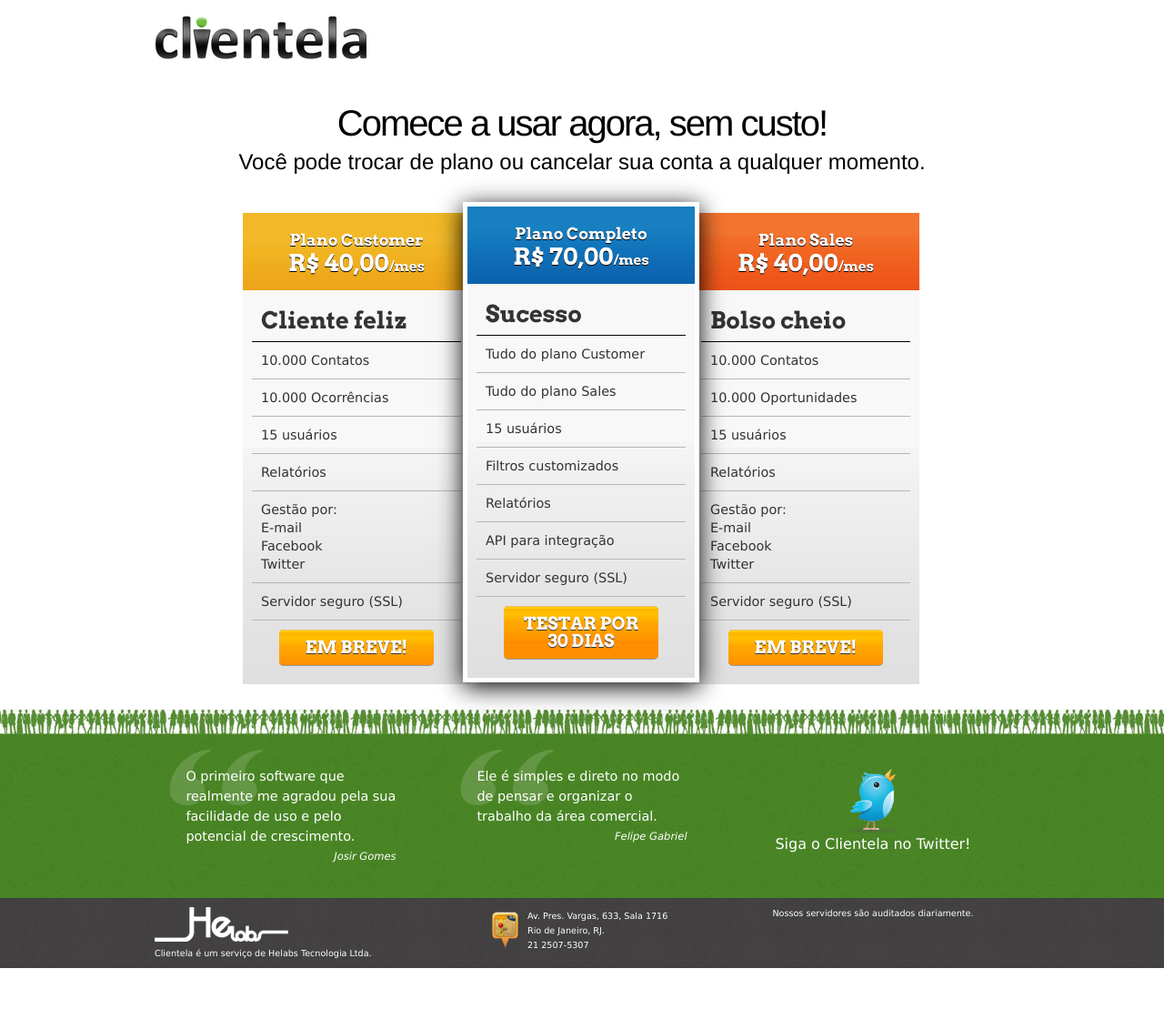
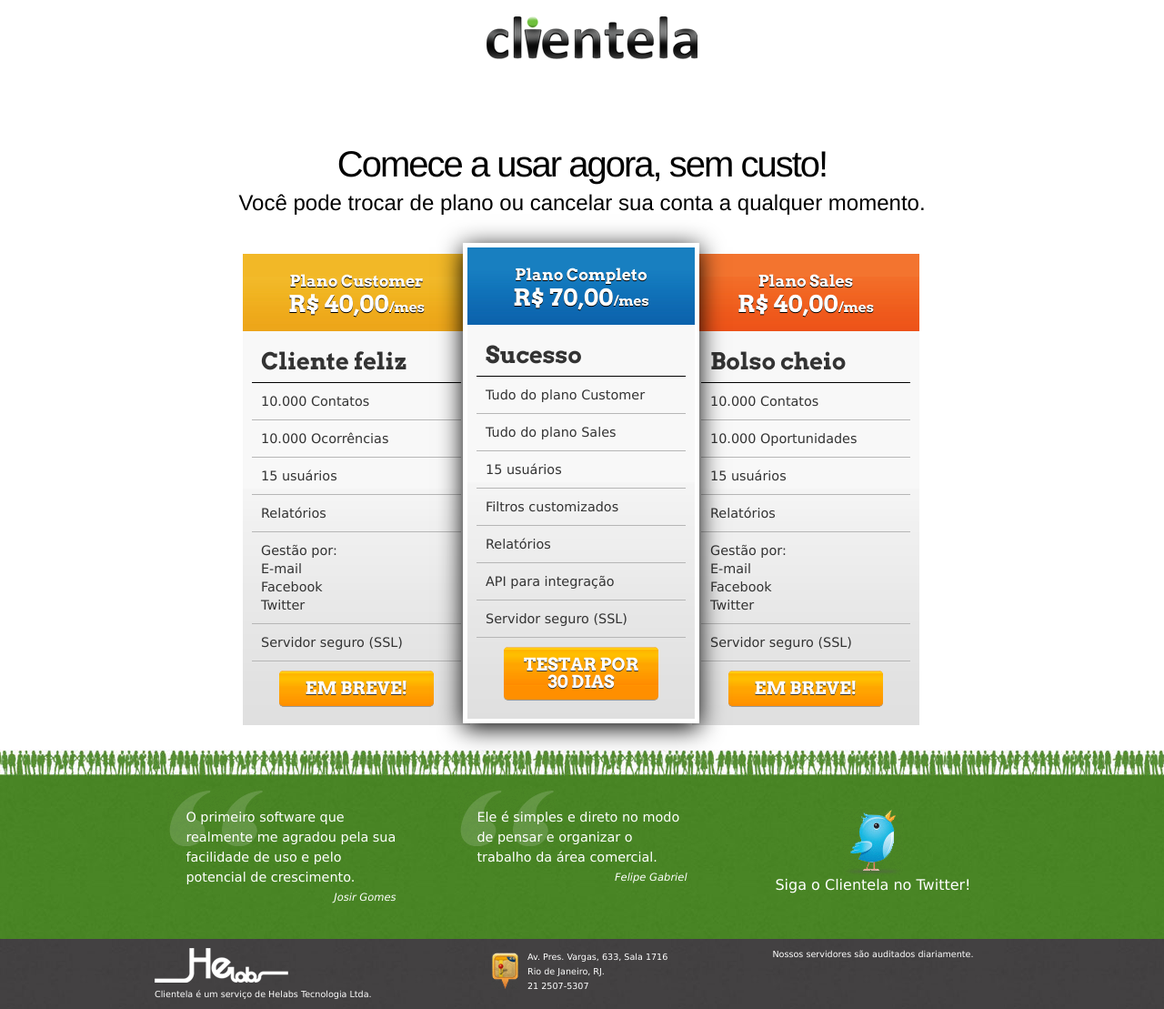
Before and after one commit to mergulhao/site-clientela, a Jekyll site: the page built from planos.html, in a window 1280 px wide. Shown: the whole page at 91% size. Built offline with Jekyll 4.4.1, drawn with Linux system fonts in a browser that asks for light colours; nearby versions of some CDN libraries; before the commit the page ends 1064 px from its top, so only the background shows below that.

Commit message:
create layout with centralized header

```diff
--- /dev/null
+++ b/_layouts/header_centralized.html
@@ -0,0 +1,101 @@
+<!DOCTYPE html PUBLIC "-//W3C//DTD XHTML 1.0 Strict//EN" "http://www.w3.org/TR/xhtml1/DTD/xhtml1-strict.dtd">
+<html xmlns="http://www.w3.org/1999/xhtml" xml:lang="pt" lang="pt-br">
+<head>
+<meta http-equiv="content-type" content="text/html; charset=utf-8" />
+<title>CRM. {{ page.title }} Gestão de Relacionamento para Empresas e Profissionais Liberais. Clientela.</title>
+<script src="//cdn.optimizely.com/js/8044021.js"></script>
+<script type="text/javascript" src="http://ajax.googleapis.com/ajax/libs/jquery/1.4/jquery.min.js"></script>
+<script type="text/javascript" src="/fancybox/jquery.fancybox-1.3.4.pack.js"></script>
+<link rel="stylesheet" type="text/css" href="/fancybox/jquery.fancybox-1.3.4.css" media="screen" />
+
+<link rel="stylesheet" type="text/css" href="/css/reset.css">
+<link rel="stylesheet" type="text/css" href="/css/960.css">
+<link rel="stylesheet" type="text/css" href="/css/color.css">
+</head>
+<body>
+<div id="header" class="container_12">
+  <div id="logo-center" class="grid_6">
+    <h1><a href="/">Gestão de Relacionamento para Empresas e Profissionais Liberais.</a></h1>
+  </div>
+
+  <div class="grid_1">
+    &nbsp;
+  </div>
+
+  <div id="menu" class="grid_5">
+    <!-- a href="#conheca">O que fazemos?</a>
+    <a href="#planos">Planos</a>
+    <a href="/blog">Blog</a -->
+  </div>
+  <div class="clear">&nbsp;</div>
+</div>
+
+{{ content }}
+
+<div id="footer">
+  <div id="footer-top">
+    &nbsp;
+  </div>
+  <div class="container_12">
+    <div class="grid_4">
+      <blockquote><p>O primeiro software que realmente me agradou pela sua facilidade de uso e pelo potencial de crescimento.</p><div>Josir Gomes</div></blockquote>
+    </div>
+    <div class="grid_4">
+      <blockquote><p>Ele é simples e direto no modo de pensar e organizar o trabalho da área comercial.</p><div>Felipe Gabriel</div></blockquote>
+    </div>
+    <div class="grid_4 twitter">
+      <br/>
+      <p>
+        <a href="http://twitter.com/clientela"><img src="/images/twitter.gif"/><br/>Siga o Clientela no Twitter!</a>
+      </p>
+    </div>
+    <div class="clear">&nbsp;</div>
+  </div>
+</div>
+
+<div id="under-footer">
+  <div class="container_12">
+    <div class="grid_4">
+      <a href="http://helabs.com.br">
+        <img src="/images/logo_helabs.png"/><br/>
+        Clientela é um serviço de Helabs Tecnologia Ltda.
+      </a>
+    </div>
+    <div class="grid_4 map">
+      <div>
+      <a href="http://maps.google.com/maps?f=q&source=s_q&hl=en&geocode=&q=Av.+Pres.+Vargas,+633+-+Centro,+Rio+de+Janeiro+-+RJ,+20071-004,+Brasil&aq=0&sll=37.996163,-95.712891&sspn=33.869615,79.013672&ie=UTF8&hq=&hnear=Av.+Pres.+Vargas,+633+-+Centro,+Rio+de+Janeiro,+20071-004,+Brazil&ll=-22.902526,-43.181484&spn=0.010219,0.01929&t=h&z=16">
+        <img src="/images/map.png" />
+        Av. Pres. Vargas, 633, Sala 1716<br/>
+        Rio de Janeiro, RJ.<br/>
+        21 2507-5307
+      </a>
+      </div>
+    </div>
+    <div class="grid_4 siteforte">
+      <p>
+        <div id="selo_siteforte">
+          <script type="text/javascript">
+            var _sfurl = "clientela.com.br";
+            var _sfid = "139";
+            var _sfhttptls = ('https:' == document.location.protocol ? 'https://' : 'http://');
+            (function() {
+              var _sfa = document.createElement('script'); _sfa.type = 'text/javascript';
+              _sfa.src = _sfhttptls + 'siteforte.com.br/selo.js';
+              var s = document.getElementsByTagName('script')[0]; s.parentNode.insertBefore(_sfa, s);
+            })();
+          </script>
+        </div>
+        Nossos servidores são auditados diariamente.
+      </p>
+    </div>
+    <div class="clear">&nbsp;</div>
+  </div>
+</div>
+<script type="text/javascript">
+  $(document).ready(function() {
+    $("a[rel=slideshow]").fancybox();
+  });
+</script>
+{% include trackers.html %}
+</body>
+</html>
--- a/css/color.css
+++ b/css/color.css
@@ -134,37 +134,50 @@
   height: 60px;
   font-size: 0px;
 }
+/* line 129, ../_sass/color.scss */
+div#header div#logo-center {
+  width: 100%;
+}
+/* line 133, ../_sass/color.scss */
+div#header div#logo-center h1 a {
+  margin: 0 auto;
+  display: block;
+  background: white url("/images/logo.png") no-repeat;
+  width: 233px;
+  height: 60px;
+  font-size: 0px;
+}
 
-/* line 131, ../_sass/color.scss */
+/* line 145, ../_sass/color.scss */
 div#banner-under {
   background: white url(/images/bg_middle_header.jpg);
   padding: 25px 0 0 0;
 }
-/* line 135, ../_sass/color.scss */
+/* line 149, ../_sass/color.scss */
 div#banner-under p {
   line-height: 20px;
   font-size: 0.8em;
   margin-bottom: 15px;
 }
 
-/* line 142, ../_sass/color.scss */
+/* line 156, ../_sass/color.scss */
 div.inner {
   height: 250px !important;
 }
 
-/* line 146, ../_sass/color.scss */
+/* line 160, ../_sass/color.scss */
 div.mini {
   height: 50px !important;
 }
 
-/* line 150, ../_sass/color.scss */
+/* line 164, ../_sass/color.scss */
 div#banner {
   background: white url(/images/bg_header.jpg) repeat-x;
   padding-top: 30px;
   display: block;
   height: 383px;
 }
-/* line 156, ../_sass/color.scss */
+/* line 170, ../_sass/color.scss */
 div#banner p {
   font-weight: bold;
   line-height: 25px;
@@ -172,106 +185,106 @@
   font-size: 1.1em;
   margin-bottom: 15px;
 }
-/* line 163, ../_sass/color.scss */
+/* line 177, ../_sass/color.scss */
 div#banner p strong {
   font-size: 1.3em;
   font-weight: bold;
 }
 
-/* line 170, ../_sass/color.scss */
+/* line 184, ../_sass/color.scss */
 div#static {
   line-height: 30px;
 }
-/* line 173, ../_sass/color.scss */
+/* line 187, ../_sass/color.scss */
 div#static p {
   margin: 20px 0;
 }
-/* line 177, ../_sass/color.scss */
+/* line 191, ../_sass/color.scss */
 div#static ul {
   list-style-type: disc;
   margin: 0 0 20px 40px;
 }
 
-/* line 183, ../_sass/color.scss */
+/* line 197, ../_sass/color.scss */
 div#content {
   padding: 25px 0 0 0;
 }
-/* line 186, ../_sass/color.scss */
+/* line 200, ../_sass/color.scss */
 div#content p {
   margin: 20px 0;
   line-height: 22px;
 }
-/* line 192, ../_sass/color.scss */
+/* line 206, ../_sass/color.scss */
 div#content ul li {
   float: left;
   margin: 0 20px 40px 0;
   line-height: 20px;
   font-size: 0.8em;
 }
-/* line 201, ../_sass/color.scss */
+/* line 215, ../_sass/color.scss */
 div#content ul.internal-highlights img {
   float: left;
   margin-right: 10px;
   padding: 5px;
   border: 1px solid #CCC;
 }
-/* line 208, ../_sass/color.scss */
+/* line 222, ../_sass/color.scss */
 div#content ul.internal-highlights li {
   width: 450px;
 }
-/* line 214, ../_sass/color.scss */
+/* line 228, ../_sass/color.scss */
 div#content ul.home-highlights li {
   width: 200px;
   padding-left: 80px;
   min-height: 100px;
 }
-/* line 219, ../_sass/color.scss */
+/* line 233, ../_sass/color.scss */
 div#content ul.home-highlights li a {
   text-decoration: underline !important;
   color: #3BA3D0;
 }
-/* line 224, ../_sass/color.scss */
+/* line 238, ../_sass/color.scss */
 div#content ul.home-highlights li.notes-edit {
   background: white url("/images/icons/notes_edit.png") no-repeat;
 }
-/* line 228, ../_sass/color.scss */
+/* line 242, ../_sass/color.scss */
 div#content ul.home-highlights li.phone-book-search {
   background: white url("/images/icons/phone_book_search.png") no-repeat;
 }
-/* line 232, ../_sass/color.scss */
+/* line 246, ../_sass/color.scss */
 div#content ul.home-highlights li.news {
   background: white url("/images/icons/news.png") no-repeat;
 }
-/* line 236, ../_sass/color.scss */
+/* line 250, ../_sass/color.scss */
 div#content ul.home-highlights li.users {
   background: white url("/images/icons/users.png") no-repeat;
 }
-/* line 240, ../_sass/color.scss */
+/* line 254, ../_sass/color.scss */
 div#content ul.home-highlights li.mail-open {
   background: white url("/images/icons/mail_open.png") no-repeat;
 }
-/* line 244, ../_sass/color.scss */
+/* line 258, ../_sass/color.scss */
 div#content ul.home-highlights li.process-accept {
   background: white url("/images/icons/process_accept.png") no-repeat;
 }
-/* line 248, ../_sass/color.scss */
+/* line 262, ../_sass/color.scss */
 div#content ul.home-highlights li.light-bulb {
   background: white url("/images/icons/light_bulb.png") no-repeat;
 }
-/* line 252, ../_sass/color.scss */
+/* line 266, ../_sass/color.scss */
 div#content ul.home-highlights li.photo {
   background: white url("/images/icons/photo.png") no-repeat;
 }
-/* line 256, ../_sass/color.scss */
+/* line 270, ../_sass/color.scss */
 div#content ul.home-highlights li.chart {
   background: white url("/images/icons/chart.png") no-repeat;
 }
 
-/* line 265, ../_sass/color.scss */
+/* line 279, ../_sass/color.scss */
 div#plans div#plans-wrapper {
   padding-left: 95px;
 }
-/* line 269, ../_sass/color.scss */
+/* line 283, ../_sass/color.scss */
 div#plans h1 {
   font-family: "Helvetica Neue", Lucida Grande, Helvetica, Arial, "Sans Serif";
   font-size: 2.5em;
@@ -280,7 +293,7 @@
   font-weight: normal;
   text-shadow: white 0px 1px 0px;
 }
-/* line 277, ../_sass/color.scss */
+/* line 291, ../_sass/color.scss */
 div#plans h2 {
   font-family: "Helvetica Neue", Lucida Grande, Helvetica, Arial, "Sans Serif";
   font-size: 1.5em;
@@ -289,7 +302,7 @@
   text-shadow: white 0px 1px 0px;
   color: #000;
 }
-/* line 287, ../_sass/color.scss */
+/* line 301, ../_sass/color.scss */
 div#plans div.plan {
   background: #f8f8f8 url("/images/plans/bkg-gray.jpg") repeat-x bottom left;
   border: 2px solid white;
@@ -299,23 +312,23 @@
   overflow: hidden;
   z-index: 100;
 }
-/* line 288, ../_sass/color.scss */
+/* line 302, ../_sass/color.scss */
 div#plans div.plan h3 {
   font-size: 1.1em;
   margin: 3px;
   font-family: Arvo;
   color: #FFF;
 }
-/* line 294, ../_sass/color.scss */
+/* line 308, ../_sass/color.scss */
 div#plans div.plan h4 {
   font-size: 1.6em;
   font-family: Arvo;
 }
-/* line 297, ../_sass/color.scss */
+/* line 311, ../_sass/color.scss */
 div#plans div.plan h4 span {
   font-size: 0.6em;
 }
-/* line 301, ../_sass/color.scss */
+/* line 315, ../_sass/color.scss */
 div#plans div.plan h5 {
   color: #333;
   font-size: 1.6em;
@@ -324,7 +337,7 @@
   border-bottom: 1px solid black;
   font-family: Arvo;
 }
-/* line 309, ../_sass/color.scss */
+/* line 323, ../_sass/color.scss */
 div#plans div.plan div.header {
   color: white;
   text-align: center;
@@ -332,17 +345,17 @@
   background: #CCC;
   text-shadow: black 0px 1px 0px;
 }
-/* line 317, ../_sass/color.scss */
+/* line 331, ../_sass/color.scss */
 div#plans div.plan div.content {
   padding: 20px 10px 0;
 }
-/* line 320, ../_sass/color.scss */
+/* line 334, ../_sass/color.scss */
 div#plans div.plan div.content ul {
   padding: 0;
   margin: 0;
   list-style: none;
 }
-/* line 324, ../_sass/color.scss */
+/* line 338, ../_sass/color.scss */
 div#plans div.plan div.content ul li {
   float: none;
   color: #333;
@@ -351,7 +364,7 @@
   margin: 0;
   border-bottom: 1px solid #B6B6B6;
 }
-/* line 335, ../_sass/color.scss */
+/* line 349, ../_sass/color.scss */
 div#plans div.plan a.signup {
   color: white;
   font-size: 1.2em;
@@ -368,15 +381,15 @@
   text-shadow: #333 0px 1px 0px;
   font-family: Arvo;
 }
-/* line 353, ../_sass/color.scss */
+/* line 367, ../_sass/color.scss */
 div#plans div.plan.customer div.header {
   background: #f2b827 url("/images/plans/bkg-yellow.jpg") repeat-x bottom left;
 }
-/* line 359, ../_sass/color.scss */
+/* line 373, ../_sass/color.scss */
 div#plans div.plan.sales div.header {
   background: #f3742f url("/images/plans/bkg-orange.jpg") repeat-x bottom left;
 }
-/* line 364, ../_sass/color.scss */
+/* line 378, ../_sass/color.scss */
 div#plans div.plan.all {
   margin: -10px -10px 0px;
   border: 5px solid white;
@@ -386,63 +399,63 @@
   -webkit-box-shadow: 0px 5px 25px #000000;
   box-shadow: 0px 5px 25px #000000;
 }
-/* line 365, ../_sass/color.scss */
+/* line 379, ../_sass/color.scss */
 div#plans div.plan.all div.header {
   background: #187fc0 url("/images/plans/bkg-blue.jpg") repeat-x bottom left;
 }
 
-/* line 387, ../_sass/color.scss */
+/* line 401, ../_sass/color.scss */
 div#under-footer {
   padding: 10px 0;
   background-image: url("/images/bg_lower_footer.jpg");
 }
-/* line 391, ../_sass/color.scss */
+/* line 405, ../_sass/color.scss */
 div#under-footer a {
   color: #fff;
   font-size: 0.6em;
 }
-/* line 397, ../_sass/color.scss */
+/* line 411, ../_sass/color.scss */
 div#under-footer div.map div {
   margin-left: 50px;
 }
-/* line 400, ../_sass/color.scss */
+/* line 414, ../_sass/color.scss */
 div#under-footer div.map div img {
   float: left;
   margin: 5px 10px 0 0;
 }
-/* line 407, ../_sass/color.scss */
+/* line 421, ../_sass/color.scss */
 div#under-footer div.siteforte {
   text-align: center;
   font-size: 0.6em;
   line-height: 13px;
   color: #FFF;
 }
-/* line 413, ../_sass/color.scss */
+/* line 427, ../_sass/color.scss */
 div#under-footer div.siteforte p {
   margin: 0;
 }
 
-/* line 419, ../_sass/color.scss */
+/* line 433, ../_sass/color.scss */
 div#footer {
   margin-top: 25px;
   background-image: url("/images/bg_footer.jpg");
 }
-/* line 423, ../_sass/color.scss */
+/* line 437, ../_sass/color.scss */
 div#footer div#footer-top {
   width: 100%;
   margin: 0;
   height: 29px;
   background-image: url("/images/top_footer.jpg");
 }
-/* line 430, ../_sass/color.scss */
+/* line 444, ../_sass/color.scss */
 div#footer div.twitter {
   text-align: center;
 }
-/* line 432, ../_sass/color.scss */
+/* line 446, ../_sass/color.scss */
 div#footer div.twitter a {
   color: #FFF;
 }
-/* line 435, ../_sass/color.scss */
+/* line 449, ../_sass/color.scss */
 div#footer div.twitter p {
   margin: 20px;
 }
--- a/planos.html
+++ b/planos.html
@@ -1,5 +1,5 @@
 ---
-layout: default
+layout: header_centralized
 title: Confira nossos planos.
 ---
 
```
Also changed, not shown: _sass/color.scss (+14 -0 lines).
